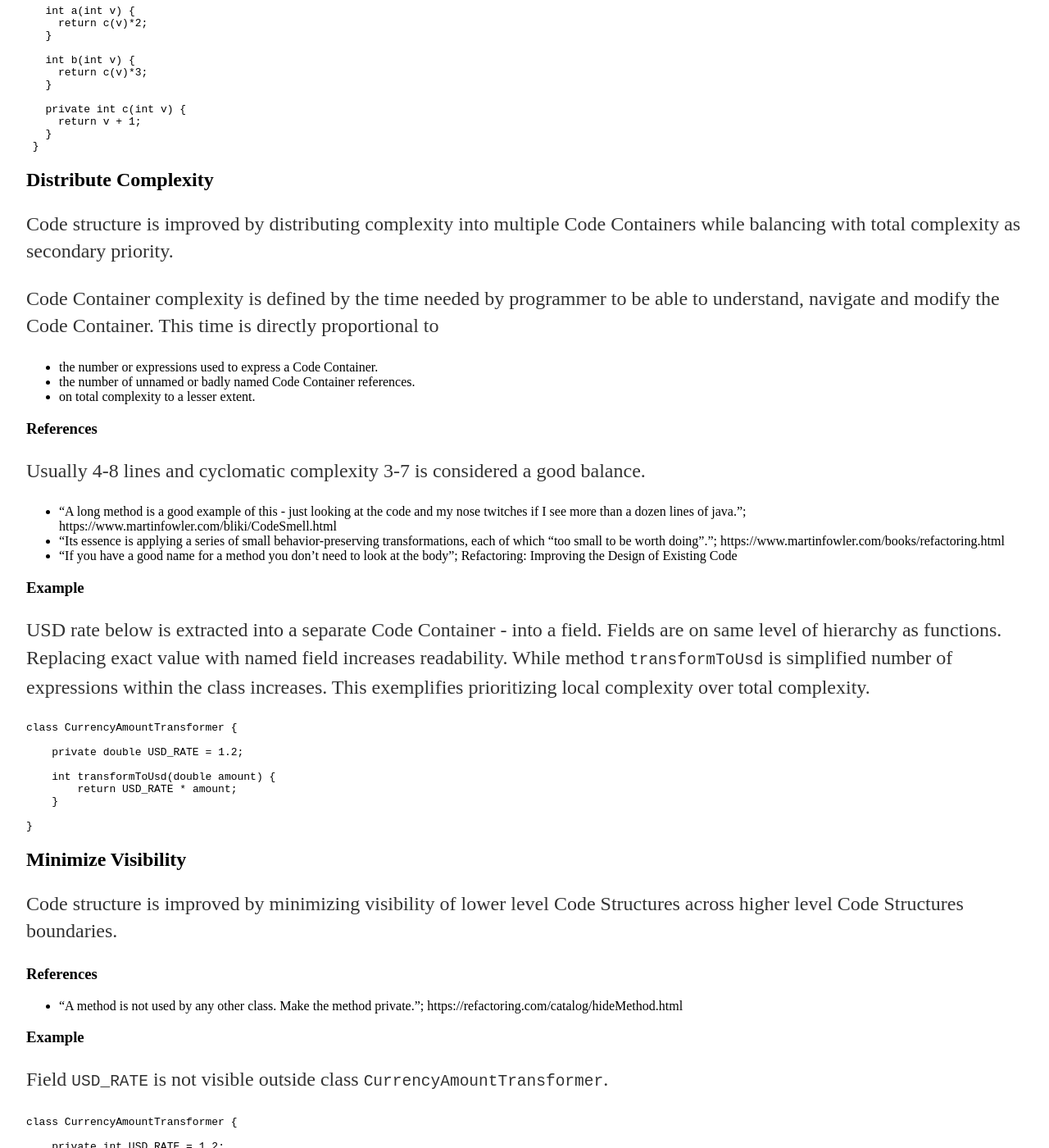
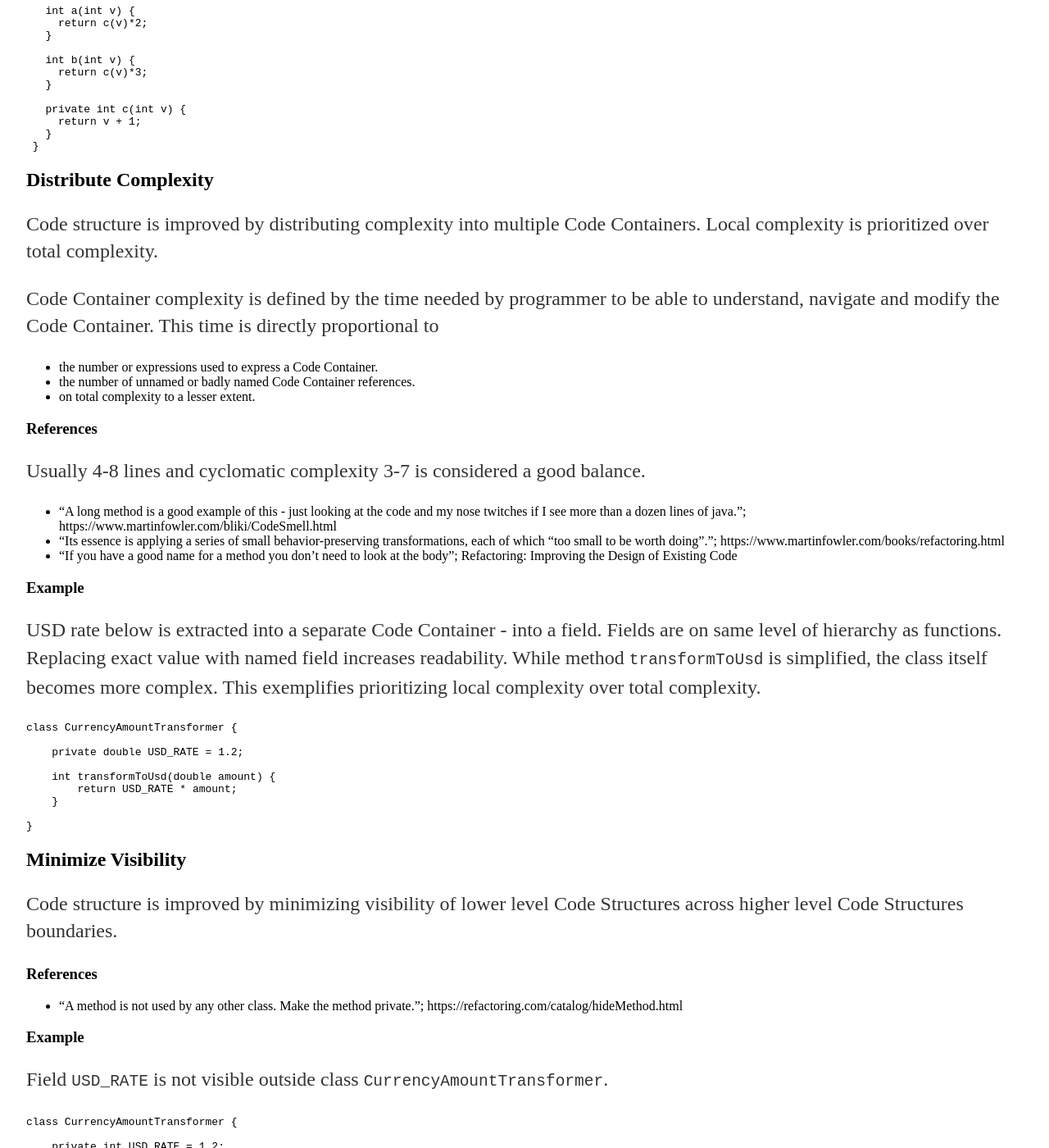
Before and after one commit to vackosar/vackosar.github.io, a Jekyll site: the page built from _posts/2017-06-04-Code-Structure-Principles.md, in a window 1280 px wide and 1400 px high, scrolled down 966 px. Shown: the whole window at 82% size. Built offline with Jekyll 4.4.1, drawn with Linux system fonts in a browser that asks for light colours; comment, search, counter and statistics services are not loaded.

Commit message:
Code Structure

````diff
--- a/_posts/2017-06-04-Code-Structure-Principles.md
+++ b/_posts/2017-06-04-Code-Structure-Principles.md
@@ -48,7 +48,7 @@
 ```
 
 ## Distribute Complexity
-Code structure is improved by distributing complexity into multiple Code Containers while balancing with total complexity as secondary priority.
+Code structure is improved by distributing complexity into multiple Code Containers. Local complexity is prioritized over total complexity.
 
 Code Container complexity is defined by the time needed by programmer to be able to understand, navigate and modify the Code Container.
 This time is directly proportional to
@@ -65,7 +65,7 @@
 
 ### Example
 USD rate below is extracted into a separate Code Container - into a field. Fields are on same level of hierarchy as functions. Replacing exact value with named field increases readability.
-While method ```transformToUsd``` is simplified number of expressions within the class increases. This exemplifies prioritizing local complexity over total complexity.
+While method ```transformToUsd``` is simplified, the class itself becomes more complex. This exemplifies prioritizing local complexity over total complexity.
 ```java
 class CurrencyAmountTransformer {
 
````
